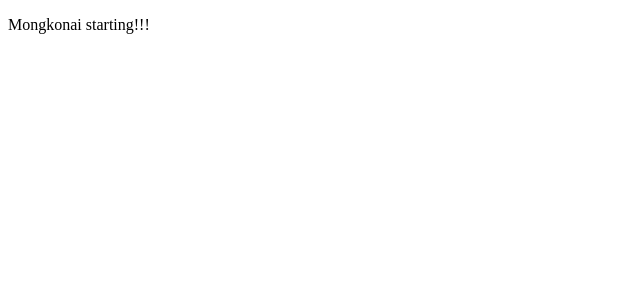
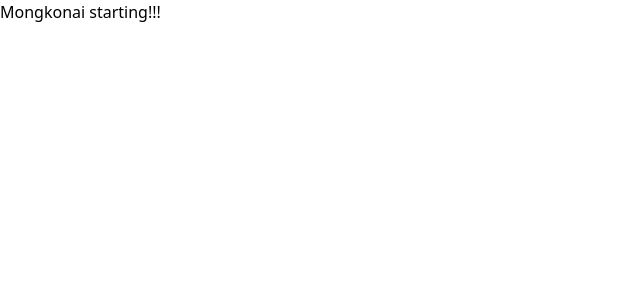
Before and after one commit to dandygardad/mongkonai, a React (Create React App) app: page / in a window 1280 px wide. Shown: the top 300 px of the page, without its empty margins (0-640 px from the left). Built offline with nearby package versions, Linux system fonts and the light colour scheme.

Commit message:
Add: import tailwindCSS

```diff
--- a/package.json
+++ b/package.json
@@ -8,6 +8,7 @@
     "@testing-library/user-event": "^13.5.0",
     "react": "^18.2.0",
     "react-dom": "^18.2.0",
+    "react-router-dom": "^6.3.0",
     "react-scripts": "5.0.1",
     "web-vitals": "^2.1.4"
   },
@@ -34,5 +35,10 @@
       "last 1 firefox version",
       "last 1 safari version"
     ]
+  },
+  "devDependencies": {
+    "autoprefixer": "^10.4.8",
+    "postcss": "^8.4.16",
+    "tailwindcss": "^3.1.8"
   }
 }
--- /dev/null
+++ b/postcss.config.js
@@ -0,0 +1,6 @@
+module.exports = {
+  plugins: {
+    tailwindcss: {},
+    autoprefixer: {},
+  },
+}
--- /dev/null
+++ b/src/index.css
@@ -0,0 +1,3 @@
+@tailwind base;
+@tailwind components;
+@tailwind utilities;
--- a/src/index.js
+++ b/src/index.js
@@ -1,6 +1,7 @@
 import React from 'react';
 import ReactDOM from 'react-dom/client';
 import App from './App';
+import './index.css'
 
 const root = ReactDOM.createRoot(document.getElementById('mongkonai-root'));
 root.render(
--- /dev/null
+++ b/tailwind.config.js
@@ -0,0 +1,10 @@
+/** @type {import('tailwindcss').Config} */
+module.exports = {
+  content: [
+    "./src/**/*.{js,jsx,ts,tsx}",
+  ],
+  theme: {
+    extend: {},
+  },
+  plugins: [],
+}
```
Also changed, not shown: public/index.html (+0 -23 lines), src/assets/bg-inazuma.png (added), 1 other file (tests, documents, lock files or other folders).
